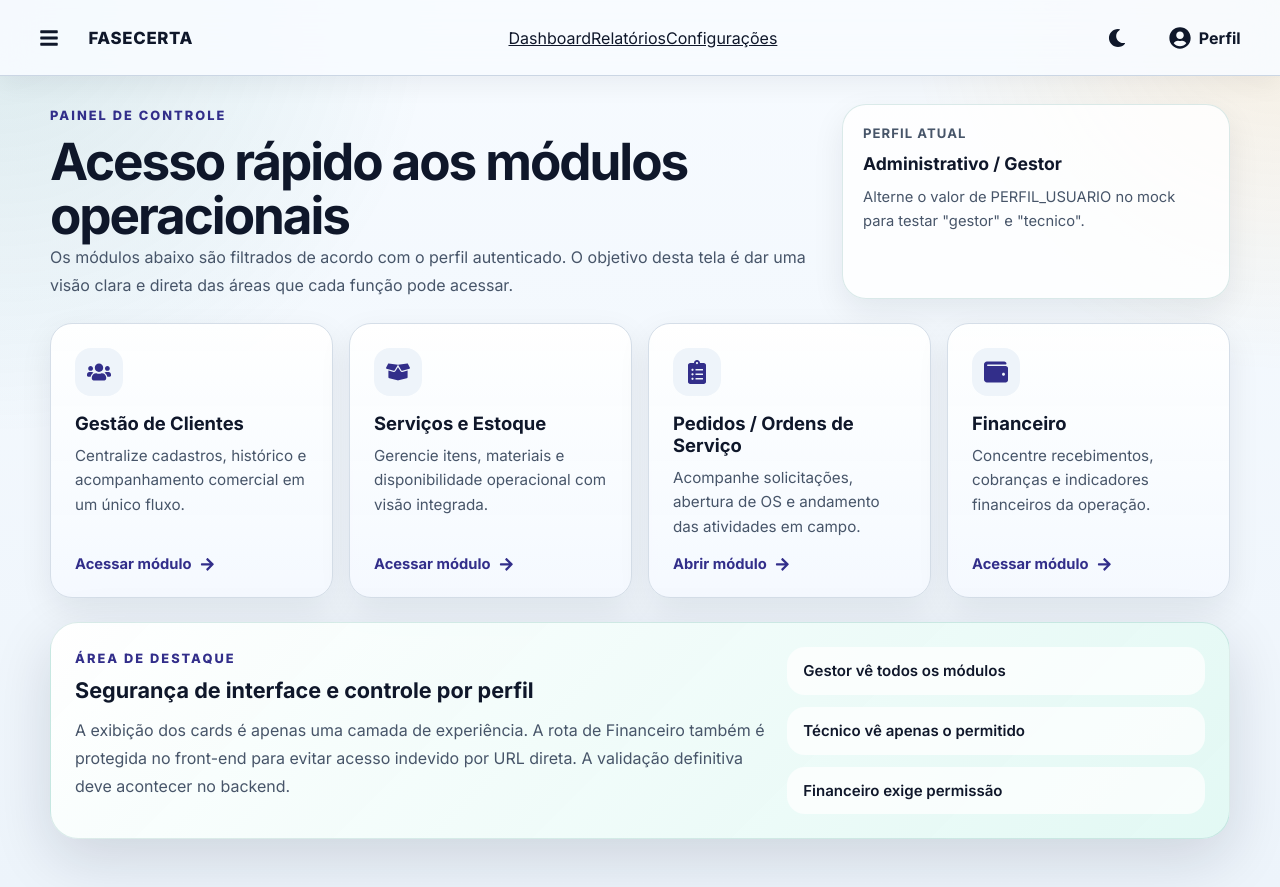
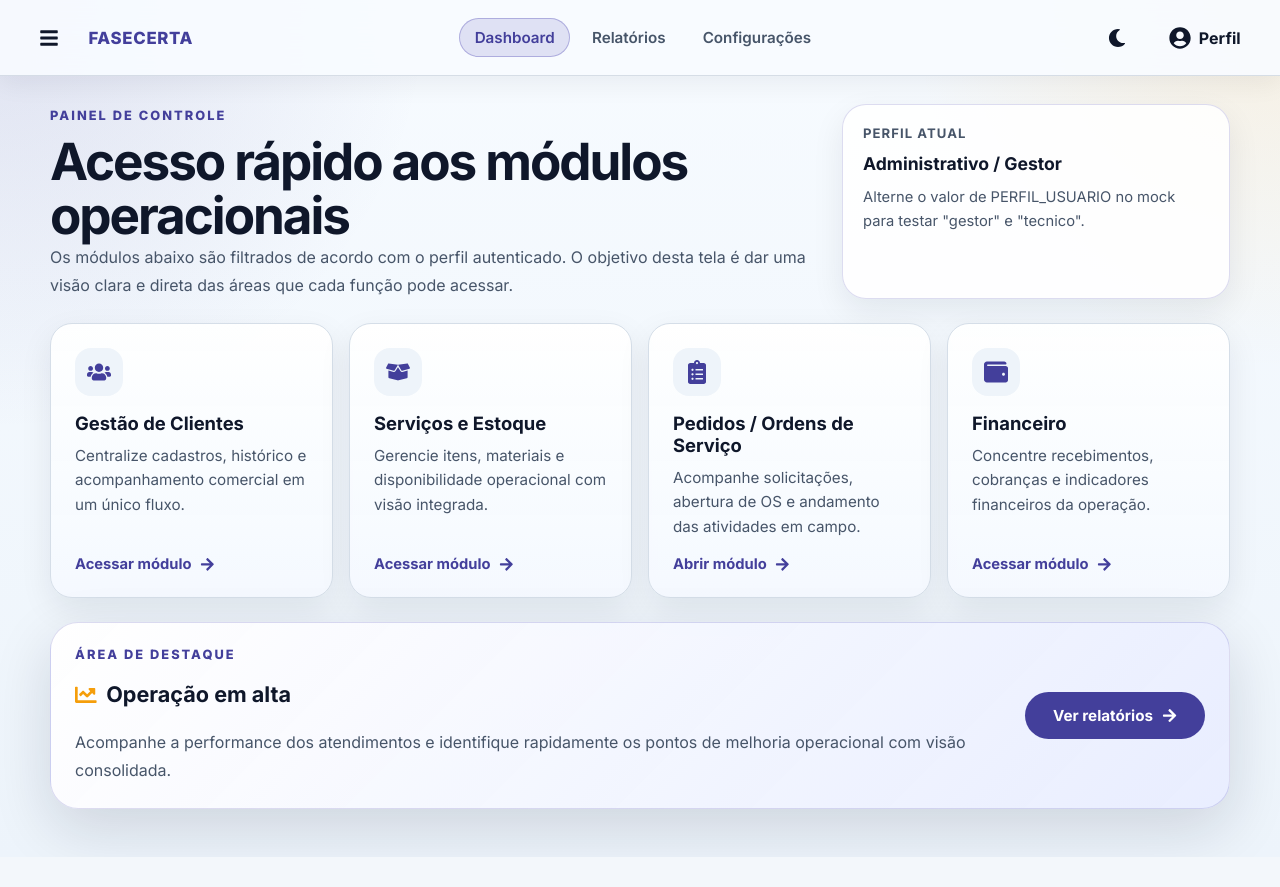
Before and after one commit to CS-PI-2026-FaseCerta/front-end, a React (Create React App) app: page / in a window 1280 px wide. After the commit the page ends 857 px from the top, so only its background shows below. Built offline with nearby package versions, Linux system fonts and the light colour scheme.

Commit message:
feat: adicionar novas rotas e componentes ao dashboard, refatorar estilos e variáveis CSS

```diff
--- a/src/App.js
+++ b/src/App.js
@@ -3,6 +3,7 @@ import "./App.css";
 import { BrowserRouter, Navigate, Route, Routes } from "react-router-dom";
 import Dashboard from "./home/pages/dashboard.jsx";
 import Login from "./auth/pages/login";
+import AlterarSenha from "./auth/pages/alterarsenha";
 import SectionPage from "./home/pages/SectionPage";
 import ProtectedRoute from "./home/components/ProtectedRoute";
 
@@ -14,6 +15,7 @@ function App() {
           <Route path="/" element={<Dashboard />} />
           <Route path="/dashboard" element={<Navigate to="/" replace />} />
           <Route path="/login" element={<Login />} />
+          <Route path="/alterarSenha" element={<AlterarSenha />} />
           <Route
             path="/perfil"
             element={
@@ -21,6 +23,30 @@ function App() {
                 eyebrow="Gerenciamento do Perfil"
                 title="Perfil e preferências de acesso"
                 description="Este é um exemplo de tela para a futura integração com perfil autenticado, preferências e troca de credenciais."
+                ctaLabel="Voltar ao painel"
+                ctaPath="/"
+              />
+            }
+          />
+          <Route
+            path="/relatorios"
+            element={
+              <SectionPage
+                eyebrow="Inteligência operacional"
+                title="Relatórios"
+                description="Visualize indicadores de desempenho, produtividade da equipe e evolução das ordens de serviço."
+                ctaLabel="Voltar ao painel"
+                ctaPath="/"
+              />
+            }
+          />
+          <Route
+            path="/configuracoes"
+            element={
+              <SectionPage
+                eyebrow="Administração do sistema"
+                title="Configurações"
+                description="Ajuste parâmetros da operação, preferências de uso e regras internas do FaseCerta."
                 ctaLabel="Voltar ao painel"
                 ctaPath="/"
               />
--- a/src/home/components/HeaderDashBoard.css
+++ b/src/home/components/HeaderDashBoard.css
@@ -8,10 +8,10 @@
   gap: 1rem;
   min-height: 4.75rem;
   padding: 0 1.5rem;
-  border-bottom: 1px solid rgba(198, 210, 225, 0.9);
-  background: rgba(248, 251, 255, 0.9);
+  border-bottom: 1px solid var(--header-border-color);
+  background: var(--header-surface);
   backdrop-filter: blur(18px);
-  box-shadow: 0 8px 24px rgba(15, 23, 42, 0.06);
+  box-shadow: var(--header-shadow);
 }
 
 .dashboard-header__brand {
@@ -42,8 +42,8 @@
 .dashboard-header__icon-button:focus-visible,
 .dashboard-header__profile-link:hover,
 .dashboard-header__profile-link:focus-visible {
-  border-color: rgba(15, 118, 110, 0.18);
-  background: rgba(15, 118, 110, 0.08);
+  border-color: var(--control-border-hover);
+  background: var(--control-bg-hover);
   color: var(--color-primary);
 }
 
@@ -52,7 +52,7 @@
 }
 
 .dashboard-header__logo {
-  color: var(--color-text-primary);
+  color: var(--primary-color);
   font-size: 1.05rem;
   font-weight: 800;
   letter-spacing: 0.04em;
@@ -70,9 +70,49 @@
   gap: 0.75rem;
 }
 
+.dashboard-header__nav {
+  display: flex;
+  align-items: center;
+  gap: 0.4rem;
+}
+
+.dashboard-header__nav-link {
+  display: inline-flex;
+  align-items: center;
+  justify-content: center;
+  border: 1px solid transparent;
+  border-radius: 999px;
+  padding: 0.58rem 0.9rem;
+  color: var(--color-text-secondary);
+  font-size: 0.95rem;
+  font-weight: 600;
+  text-decoration: none;
+  transition:
+    color 180ms ease,
+    border-color 180ms ease,
+    background-color 180ms ease;
+}
+
+.dashboard-header__nav-link:hover,
+.dashboard-header__nav-link:focus-visible {
+  color: var(--color-text-primary);
+  border-color: var(--control-border-hover);
+  background: var(--control-bg-hover);
+}
+
+.dashboard-header__nav-link--active {
+  color: var(--color-primary);
+  border-color: var(--control-border-hover);
+  background: var(--control-bg-active);
+}
+
 @media (max-width: 640px) {
   .dashboard-header {
     padding-inline: 1rem;
+  }
+
+  .dashboard-header__nav {
+    display: none;
   }
 
   .dashboard-header__profile-link span {
--- a/src/home/components/ModuleCard.css
+++ b/src/home/components/ModuleCard.css
@@ -6,11 +6,7 @@
   padding: 1.5rem;
   border: 1px solid var(--color-border);
   border-radius: 22px;
-  background: linear-gradient(
-    180deg,
-    rgba(255, 255, 255, 0.96) 0%,
-    rgba(245, 249, 255, 0.94) 100%
-  );
+  background: var(--card-module-bg);
   color: var(--color-text-primary);
   text-align: left;
   text-decoration: none;
--- a/src/home/pages/dashboard.css
+++ b/src/home/pages/dashboard.css
@@ -1,17 +1,6 @@
 .dashboard-page {
   min-height: 100vh;
-  background:
-    radial-gradient(
-      circle at top left,
-      rgba(15, 118, 110, 0.12),
-      transparent 28%
-    ),
-    radial-gradient(
-      circle at top right,
-      rgba(245, 158, 11, 0.12),
-      transparent 24%
-    ),
-    linear-gradient(180deg, #f7fbff 0%, #edf4fb 100%);
+  background: var(--dashboard-page-bg);
 }
 
 .dashboard-shell {
@@ -64,9 +53,9 @@
   flex-direction: column;
   gap: 0.75rem;
   padding: 1.25rem;
-  border: 1px solid rgba(15, 118, 110, 0.15);
+  border: 1px solid var(--panel-border-color);
   border-radius: 24px;
-  background: rgba(255, 255, 255, 0.82);
+  background: var(--panel-surface);
   box-shadow: var(--shadow-card);
 }
 
@@ -97,42 +86,61 @@
 
 .dashboard-summary {
   display: grid;
-  grid-template-columns: minmax(0, 1.5fr) minmax(260px, 0.9fr);
+  grid-template-columns: minmax(0, 1.5fr) auto;
   gap: 1rem;
   align-items: stretch;
   padding: 1.5rem;
-  border: 1px solid rgba(15, 118, 110, 0.14);
+  border: 1px solid var(--panel-border-color);
   border-radius: 28px;
-  background: linear-gradient(
-    135deg,
-    rgba(255, 255, 255, 0.95),
-    rgba(225, 248, 243, 0.92)
-  );
+  background: var(--summary-surface-bg);
   box-shadow: var(--shadow-elevated);
 }
 
+.dashboard-summary__content {
+  display: flex;
+  flex-direction: column;
+  gap: 0.5rem;
+}
+
 .dashboard-summary__title {
+  display: inline-flex;
+  align-items: center;
+  gap: 0.6rem;
   margin: 0 0 0.75rem;
   color: var(--color-text-primary);
   font-size: 1.35rem;
   line-height: 1.2;
 }
 
-.dashboard-summary__chips {
-  display: flex;
-  flex-direction: column;
-  gap: 0.75rem;
+.dashboard-summary__title svg {
+  color: var(--color-accent);
 }
 
-.dashboard-summary__chips span {
+.dashboard-summary__cta {
   display: inline-flex;
   align-items: center;
-  padding: 0.9rem 1rem;
-  border-radius: 18px;
-  background: rgba(255, 255, 255, 0.75);
-  color: var(--color-text-primary);
-  font-size: 0.94rem;
-  font-weight: 600;
+  justify-content: center;
+  gap: 0.55rem;
+  min-width: 180px;
+  align-self: center;
+  padding: 0.9rem 1.2rem;
+  border-radius: 999px;
+  background: var(--color-primary);
+  color: var(--color-surface);
+  font-size: 0.95rem;
+  font-weight: 700;
+  text-decoration: none;
+  transition:
+    transform 180ms ease,
+    background-color 180ms ease,
+    box-shadow 180ms ease;
+}
+
+.dashboard-summary__cta:hover,
+.dashboard-summary__cta:focus-visible {
+  background: var(--color-primary-hover);
+  transform: translateY(-1px);
+  box-shadow: var(--shadow-card);
 }
 
 .dashboard-shell--section {
@@ -143,9 +151,9 @@
 .section-card {
   max-width: 680px;
   padding: 2rem;
-  border: 1px solid rgba(15, 118, 110, 0.14);
+  border: 1px solid var(--panel-border-color);
   border-radius: 28px;
-  background: rgba(255, 255, 255, 0.92);
+  background: var(--section-surface);
   box-shadow: var(--shadow-elevated);
 }
 
@@ -157,7 +165,7 @@
   padding: 0.9rem 1.2rem;
   border-radius: 999px;
   background: var(--color-primary);
-  color: #ffffff;
+  color: var(--color-surface);
   font-weight: 700;
   text-decoration: none;
   transition:
@@ -175,6 +183,11 @@
   .dashboard-hero,
   .dashboard-summary {
     grid-template-columns: 1fr;
+  }
+
+  .dashboard-summary__cta {
+    width: fit-content;
+    align-self: flex-start;
   }
 }
 
--- a/src/home/pages/dashboard.jsx
+++ b/src/home/pages/dashboard.jsx
@@ -1,5 +1,13 @@
 import React from "react";
-import { FaBoxOpen, FaClipboardList, FaUsers, FaWallet } from "react-icons/fa";
+import { Link } from "react-router-dom";
+import {
+  FaArrowRight,
+  FaBoxOpen,
+  FaChartLine,
+  FaClipboardList,
+  FaUsers,
+  FaWallet,
+} from "react-icons/fa";
 import HeaderDashBoard from "../components/HeaderDashBoard";
 import ModuleCard from "../components/ModuleCard";
 import { PERFIL_LABELS, PERFIL_USUARIO } from "../../auth/mockAuth";
@@ -115,27 +123,22 @@ const Dashboard = () => {
         </section>
 
         <section className="dashboard-summary">
-          <div>
+          <div className="dashboard-summary__content">
             <span className="dashboard-summary__eyebrow">Área de destaque</span>
             <h2 className="dashboard-summary__title">
-              Segurança de interface e controle por perfil
+              <FaChartLine aria-hidden="true" />
+              Operação em alta
             </h2>
             <p className="dashboard-summary__description">
-              A exibição dos cards é apenas uma camada de experiência. A rota de
-              Financeiro também é protegida no front-end para evitar acesso
-              indevido por URL direta. A validação definitiva deve acontecer no
-              backend.
+              Acompanhe a performance dos atendimentos e identifique rapidamente
+              os pontos de melhoria operacional com visão consolidada.
             </p>
           </div>
 
-          <div
-            className="dashboard-summary__chips"
-            aria-label="Resumo de acesso"
-          >
-            <span>Gestor vê todos os módulos</span>
-            <span>Técnico vê apenas o permitido</span>
-            <span>Financeiro exige permissão</span>
-          </div>
+          <Link to="/relatorios" className="dashboard-summary__cta">
+            Ver relatórios
+            <FaArrowRight />
+          </Link>
         </section>
       </main>
     </div>
--- a/src/index.css
+++ b/src/index.css
@@ -1,8 +1,8 @@
 @import url("https://fonts.googleapis.com/css2?family=Inter:wght@400;500;600;700;800&display=swap");
 
 :root {
-  --primary-color: #322e8a;
-  --primary-hover-color: #4640ae;
+  --primary-color: #433f9b;
+  --primary-hover-color: #7165ff;
   --background-color: #f3f7fb;
   --card-background: #ffffff;
   --input-background: #eef4fa;
@@ -22,9 +22,90 @@
   --color-border: var(--border-color);
   --color-highlight: #dff5f2;
   --color-highlight-strong: #b7ece4;
+
+  --header-surface: rgba(248, 251, 255, 0.92);
+  --header-border-color: rgba(148, 163, 184, 0.35);
+  --header-shadow: 0 8px 24px rgba(15, 23, 42, 0.06);
+  --control-bg-hover: rgba(70, 64, 174, 0.1);
+  --control-bg-active: rgba(70, 64, 174, 0.14);
+  --control-border-hover: rgba(70, 64, 174, 0.32);
+  --panel-surface: rgba(255, 255, 255, 0.85);
+  --panel-border-color: rgba(70, 64, 174, 0.18);
+  --section-surface: rgba(255, 255, 255, 0.92);
+  --card-module-bg: linear-gradient(
+    180deg,
+    rgba(255, 255, 255, 0.96) 0%,
+    rgba(245, 249, 255, 0.94) 100%
+  );
+  --dashboard-page-bg:
+    radial-gradient(
+      circle at top left,
+      rgba(50, 46, 138, 0.12),
+      transparent 28%
+    ),
+    radial-gradient(
+      circle at top right,
+      rgba(245, 158, 11, 0.12),
+      transparent 24%
+    ),
+    linear-gradient(180deg, #f7fbff 0%, #edf4fb 100%);
+  --summary-surface-bg: linear-gradient(
+    135deg,
+    rgba(255, 255, 255, 0.96),
+    rgba(232, 236, 255, 0.92)
+  );
+
   --shadow-card: 0 12px 32px rgba(15, 23, 42, 0.08);
   --shadow-card-strong: 0 16px 40px rgba(15, 23, 42, 0.12);
   --shadow-elevated: 0 20px 60px rgba(15, 23, 42, 0.14);
+}
+
+[data-theme="dark"] {
+  --background-color: #0f172a;
+  --card-background: #111b2f;
+  --input-background: #1a2942;
+  --text-primary: #e2e8f0;
+  --text-secondary: #94a3b8;
+  --border-color: #334155;
+  --primary-color: #7c83ff;
+  --primary-hover-color: #9ea3ff;
+  --color-accent: #fbbf24;
+
+  --header-surface: rgba(15, 23, 42, 0.88);
+  --header-border-color: rgba(148, 163, 184, 0.2);
+  --header-shadow: 0 10px 26px rgba(2, 6, 23, 0.42);
+  --control-bg-hover: rgba(124, 131, 255, 0.16);
+  --control-bg-active: rgba(124, 131, 255, 0.22);
+  --control-border-hover: rgba(124, 131, 255, 0.35);
+  --panel-surface: rgba(15, 23, 42, 0.78);
+  --panel-border-color: rgba(124, 131, 255, 0.25);
+  --section-surface: rgba(15, 23, 42, 0.88);
+  --card-module-bg: linear-gradient(
+    180deg,
+    rgba(24, 37, 62, 0.96) 0%,
+    rgba(17, 27, 47, 0.94) 100%
+  );
+  --dashboard-page-bg:
+    radial-gradient(
+      circle at top left,
+      rgba(124, 131, 255, 0.2),
+      transparent 30%
+    ),
+    radial-gradient(
+      circle at top right,
+      rgba(251, 191, 36, 0.14),
+      transparent 26%
+    ),
+    linear-gradient(180deg, #0f172a 0%, #111827 100%);
+  --summary-surface-bg: linear-gradient(
+    135deg,
+    rgba(17, 27, 47, 0.95),
+    rgba(28, 43, 73, 0.9)
+  );
+
+  --shadow-card: 0 16px 32px rgba(2, 6, 23, 0.42);
+  --shadow-card-strong: 0 22px 38px rgba(2, 6, 23, 0.52);
+  --shadow-elevated: 0 30px 70px rgba(2, 6, 23, 0.56);
 }
 
 * {
```
